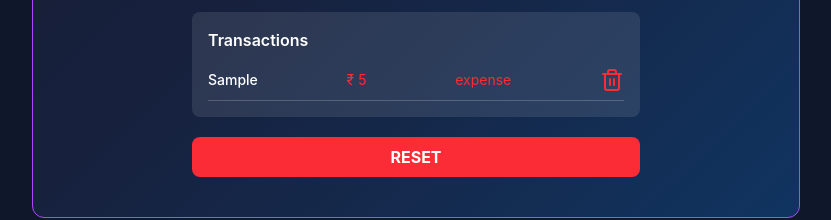
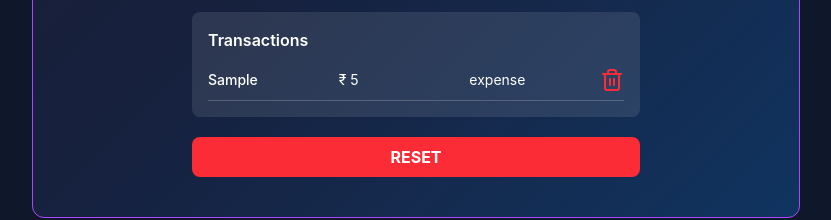
Before and after one commit to vishalsingh34342/expense-tracker, a React (Vite) app: page / in a window 1280 px wide. Both pictures are taken after typing "Sample", "5" into the empty fields and a click on the button "ADD". Shown: the part 535-755 px from the top of the page, without its empty margins (224-1055 px from the left). Built offline with nearby package versions, Linux system fonts and the light colour scheme.

Commit message:
fix text alignment problem

```diff
--- a/src/components/Form.jsx
+++ b/src/components/Form.jsx
@@ -87,13 +87,13 @@ const Form = ({ handleForm, form, handleChange, transaction, balance, resetData,
                                 className='flex  sm:flex-row justify-between items-start sm:items-center
                                 border-b border-white/20 py-2 text-sm gap-1'
                             >
-                                <span className='font-medium'>{item.title}</span>
+                                <span className='font-medium truncate w-1/3'>{item.title}</span>
 
-                                <span className={item.type === "expense" ? "text-red-500" : "text-green-400"}>
+                                <span className={` w-1/3 {item.type === "expense" ? "text-red-500" : "text-green-400"}`}>
                                     ₹ {item.amount}
                                 </span>
 
-                                <span className={item.type === "expense" ? "text-red-500" : "text-green-400"}>
+                                <span className={`w-1/3 {item.type === "expense" ? "text-red-500" : "text-green-400"}`}>
                                     {item.type}
                                 </span>
                                 <span onClick={() => deleteItem(index)} className="cursor-pointer text-red-500"><Trash /></span>
```
